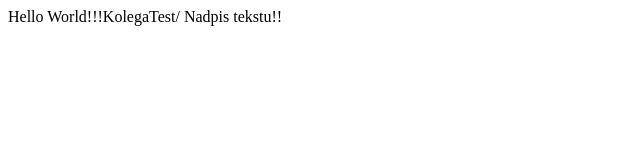
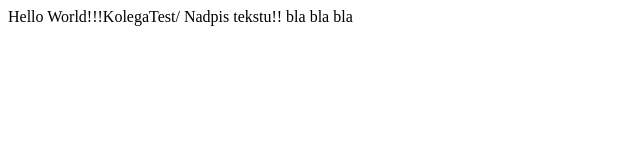
Before and after one commit to Wojczi96/GitTutorial, a plain HTML site: page index.html in a window 1280 px wide. Shown: the full height of the page, 0-640 px from the left. Drawn offline with Linux system fonts and the light colour scheme.

Commit message:
fixed box

```diff
--- a/index.html
+++ b/index.html
@@ -6,6 +6,8 @@
     <title>Git Tutorial</title>
   </head>
   <body>
-    Hello World!!!KolegaTest/ Nadpis tekstu!!
+  <div>
+    Hello World!!!KolegaTest/ Nadpis tekstu!! bla bla bla
+  </div>
   </body>
 </html>
```
